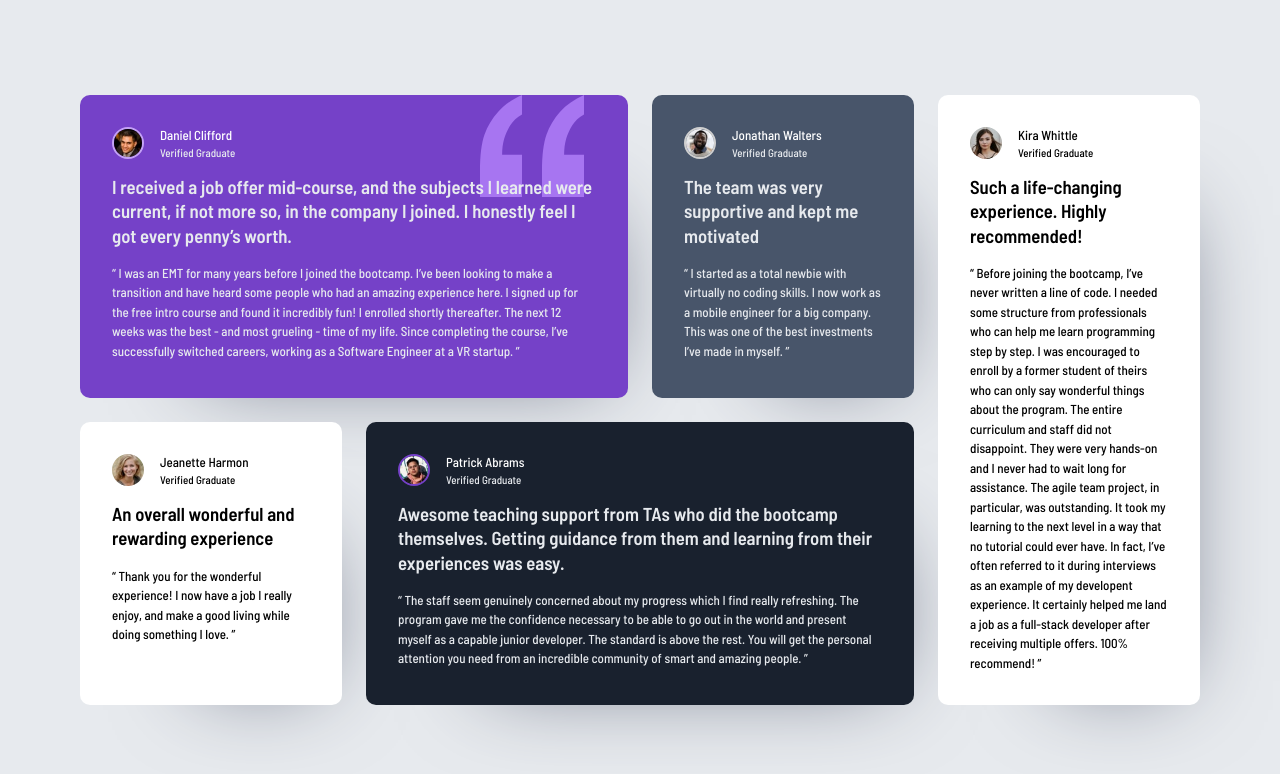
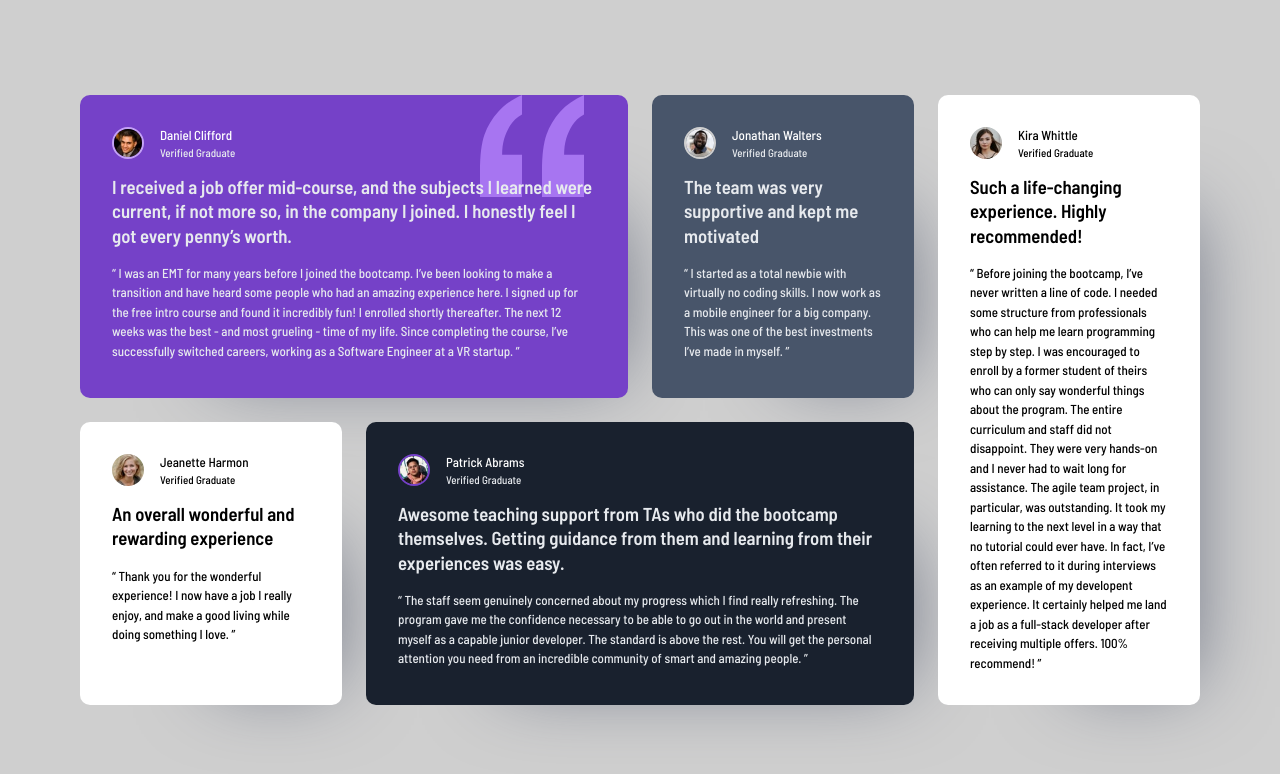
Before and after one commit to Oreolis/fm-testimonial-grid, a plain HTML site: page index.html in a window 1280 px wide. Drawn offline with Linux system fonts and the light colour scheme.

Commit message:
fix: background update

```diff
--- a/style.css
+++ b/style.css
@@ -44,7 +44,7 @@
   }
 
   body {
-    background-color: var(--color-grey-100);
+    background-color: var(--color-grey-200);
     font-family: var(--ff-base);
     font-weight: var(--fw-medium);
     display: grid;
@@ -96,7 +96,7 @@
   }
 
   .testimonial {
-    box-shadow: 3rem 3rem 5.5rem -4.5rem var(--color-grey-400);
+    box-shadow: 4rem 3rem 5rem -4.5rem var(--color-grey-400);
     display: flex;
     flex-direction: column;
     row-gap: 1rem;
```
